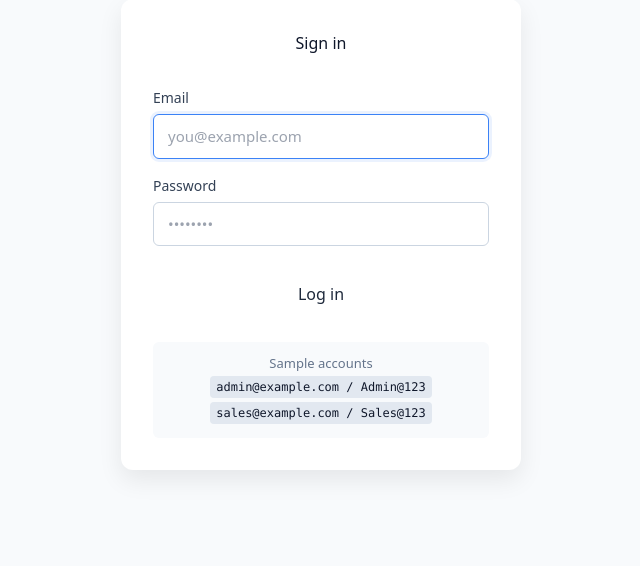
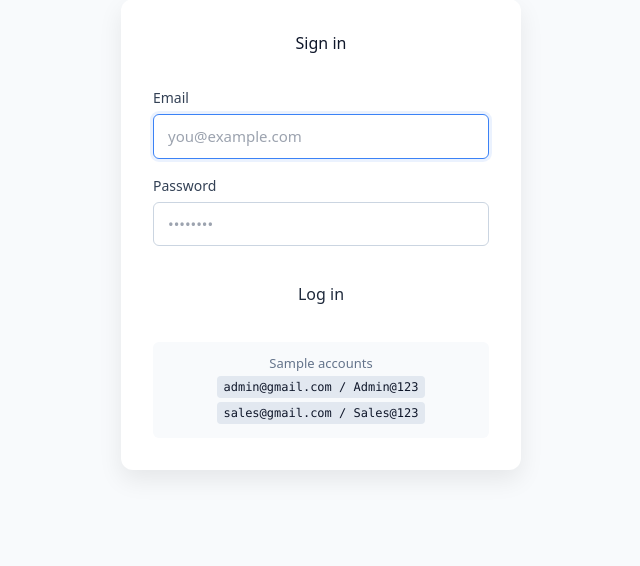
Before and after one commit to naveensaini9521/Naveen_Saini_TechnicalAssignment, a Flask app: page /login in a window 1280 px wide. Shown: the part 97-663 px from the top of the page, without its empty margins (319-959 px from the left). Run offline with Flask 3, Linux system fonts and the light colour scheme; parts of the project's set-up code (start-up, migrations or seed data) failed here and were passed over; some libraries are stand-ins or nearby versions.

Commit message:
fix: fix ui issue

```diff
--- a/app/templates/auth/login.html
+++ b/app/templates/auth/login.html
@@ -17,8 +17,8 @@
 
   <p class="hint">
     Sample accounts<br>
-    <code>admin@example.com / Admin@123</code><br>
-    <code>sales@example.com / Sales@123</code>
+    <code>admin@gmail.com / Admin@123</code><br>
+    <code>sales@gmail.com / Sales@123</code>
   </p>
 </div>
 
```
